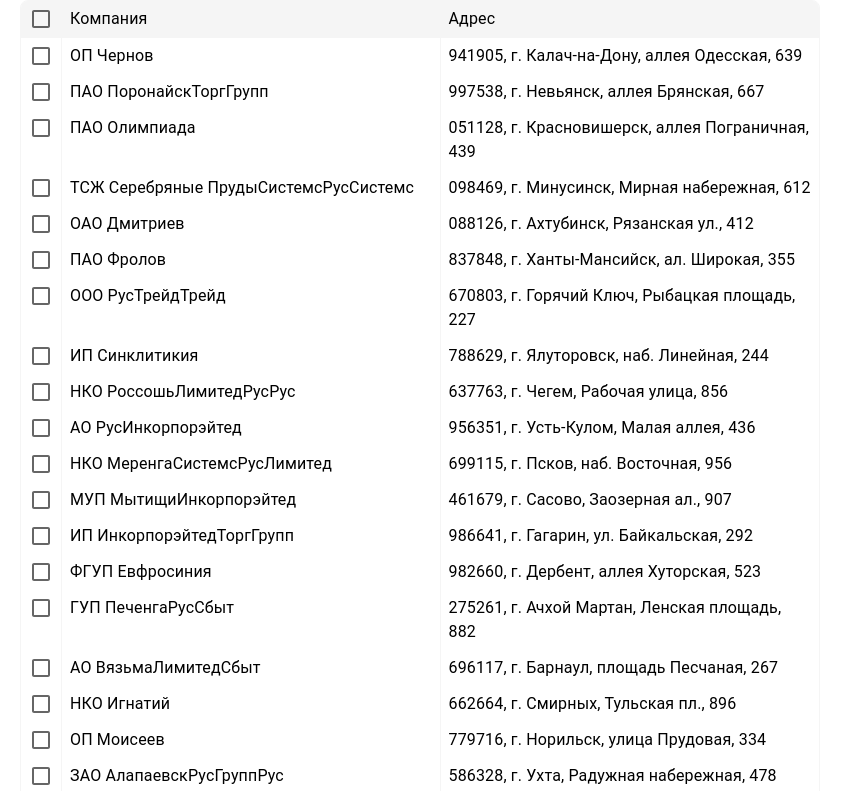
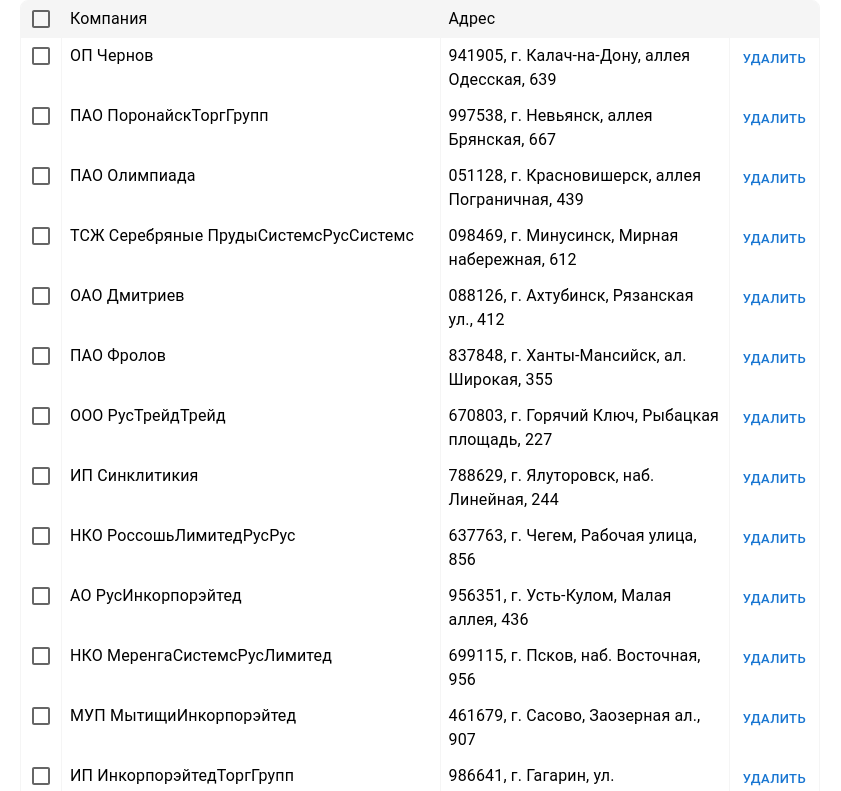
Before and after one commit to not-log/organization-list, a React (Vite) app: page / in a window 1280 px wide. Shown: the top 791 px of the page, without its empty margins (220-1061 px from the left). Built offline with nearby package versions, Linux system fonts and the light colour scheme.

Commit message:
удаление одной сущности

```diff
--- a/src/components/OrganizationList/index.tsx
+++ b/src/components/OrganizationList/index.tsx
@@ -3,6 +3,7 @@ import { useDispatch } from "react-redux";
 
 import { useAppSelector } from "@app/hooks";
 import { organizationsActions } from "@app/store/organizatonsSlice";
+import { Box } from "@mui/material";
 
 import OrganizationTable from "../OrganizationTable";
 
@@ -23,12 +24,26 @@ const OrganizationList: FC = () => {
     dispatch(organizationsActions.update(updatedOrganizations));
   };
 
+  const handleDeleteOrganization = (id: string) => {
+    dispatch(organizationsActions.deleteByIds([id]));
+  };
+
+  const handleDeleteSelected = () => {
+    const updatedOrganizations = organizations.filter((organization) => !organization.isSelected);
+    dispatch(organizationsActions.update(updatedOrganizations));
+  };
+
   return (
-    <OrganizationTable
-      organizations={organizations}
-      onSelectOrganization={handleSelectOrganization}
-      onSelectAll={handleSelectAll}
-    />
+    <Box className="organization-list">
+      {/* add organization */}
+      {/* delete selected */}
+      <OrganizationTable
+        organizations={organizations}
+        onSelectOrganization={handleSelectOrganization}
+        onSelectAll={handleSelectAll}
+        onDeleteOrganization={handleDeleteOrganization}
+      />
+    </Box>
   );
 };
 
--- a/src/components/OrganizationTable/index.tsx
+++ b/src/components/OrganizationTable/index.tsx
@@ -3,7 +3,7 @@ import { ComponentProps, FC, useState } from "react";
 import { mergeSx } from "@app/lib";
 import { Organization } from "@app/types";
 import { Checkbox, Table } from "@app/uikit";
-import { SxProps, Typography } from "@mui/material";
+import { Button, SxProps, Typography } from "@mui/material";
 import { blue } from "@mui/material/colors";
 
 type CheckboxOnChangeHandler = ComponentProps<typeof Checkbox>["onChange"];
@@ -22,9 +22,15 @@ type OrganizationTableProps = {
   organizations: Organization[];
   onSelectOrganization: (id: string, isSelected: boolean) => void;
   onSelectAll: (isSelected: boolean) => void;
+  onDeleteOrganization: (id: string) => void;
 };
 
-const OrganizationTable: FC<OrganizationTableProps> = ({ organizations, onSelectOrganization, onSelectAll }) => {
+const OrganizationTable: FC<OrganizationTableProps> = ({
+  organizations,
+  onSelectOrganization,
+  onSelectAll,
+  onDeleteOrganization,
+}) => {
   const [isAllSelected, setAllSelected] = useState(false);
 
   const handleSelectOrganization = (id: string) => {
@@ -39,8 +45,12 @@ const OrganizationTable: FC<OrganizationTableProps> = ({ organizations, onSelect
     onSelectAll(checked);
   };
 
+  const handleDeleteOrganization = (id: string) => {
+    return () => onDeleteOrganization(id);
+  };
+
   return (
-    <Table sx={{ gridTemplateColumns: "auto 1fr 3fr", overflow: "clip" }}>
+    <Table sx={{ gridTemplateColumns: "auto 1fr 3fr auto", overflow: "clip" }}>
       <Table.Head>
         <Table.Row>
           <Table.HeaderCell sx={stickyCellStyles}>
@@ -52,6 +62,7 @@ const OrganizationTable: FC<OrganizationTableProps> = ({ organizations, onSelect
           <Table.HeaderCell sx={stickyCellStyles}>
             <Typography>Адрес</Typography>
           </Table.HeaderCell>
+          <Table.HeaderCell sx={stickyCellStyles}></Table.HeaderCell>
         </Table.Row>
       </Table.Head>
       <Table.Body>
@@ -73,6 +84,11 @@ const OrganizationTable: FC<OrganizationTableProps> = ({ organizations, onSelect
               <Table.DataCell {...cellProps}>
                 <Typography>{address}</Typography>
               </Table.DataCell>
+              <Table.DataCell {...cellProps}>
+                <Button variant="text" size="small" onClick={handleDeleteOrganization(id)}>
+                  Удалить
+                </Button>
+              </Table.DataCell>
             </Table.Row>
           );
         })}
```
